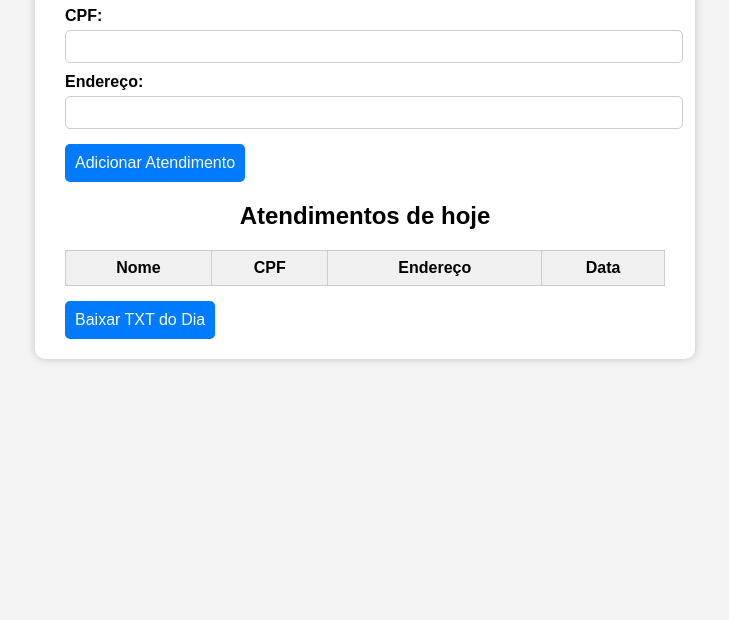
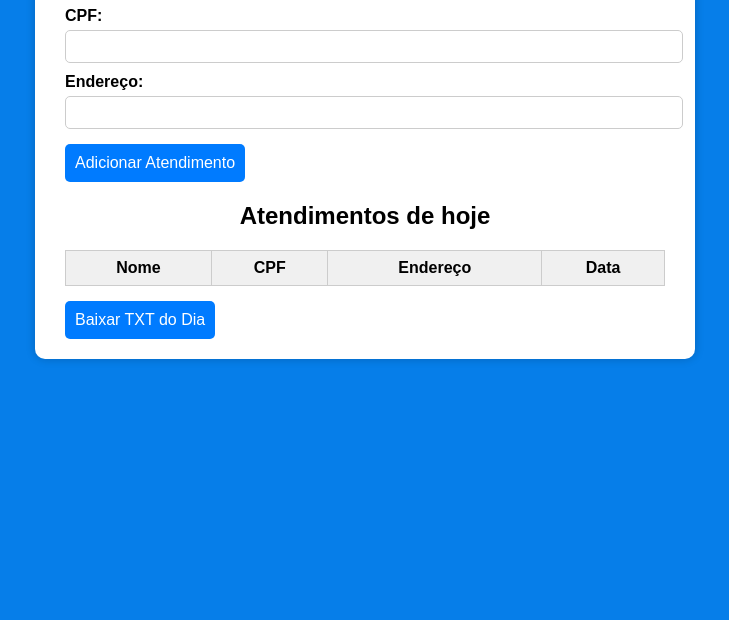
Before and after one commit to wesley-08/site-de-login-09, a plain HTML site: page index.html in a window 1280 px wide. Shown: the part 180-800 px from the top of the page, without its empty margins (275-1004 px from the left). Drawn offline with Linux system fonts and the light colour scheme.

Commit message:
Update style.css

```diff
--- a/src/css/style.css
+++ b/src/css/style.css
@@ -1,6 +1,6 @@
 body {
   font-family: Arial, sans-serif;
-  background-color: #f4f4f4;
+  background-color: #067EE9 ;
   display: flex;
   justify-content: center;
   padding: 20px;
```
